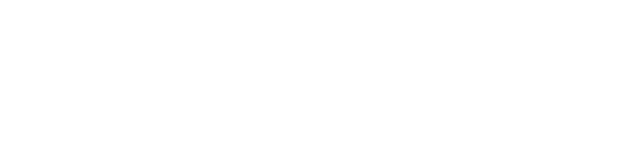
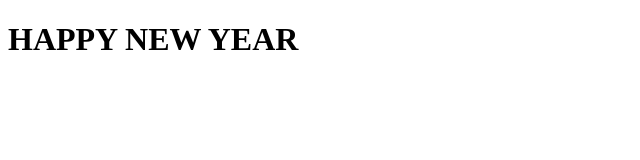
Before and after one commit to VAIMKSF/git, a plain HTML site: page index.html in a window 1280 px wide. Shown: the whole page, without its empty margins (0-640 px from the left). Drawn offline with Linux system fonts and the light colour scheme.

Commit message:
header include

```diff
--- a/index.html
+++ b/index.html
@@ -6,6 +6,6 @@
     <title>Learning GIT</title>
 </head>
 <body>
-
+    <h1>HAPPY NEW YEAR</h1>
 </body>
 </html>
```
